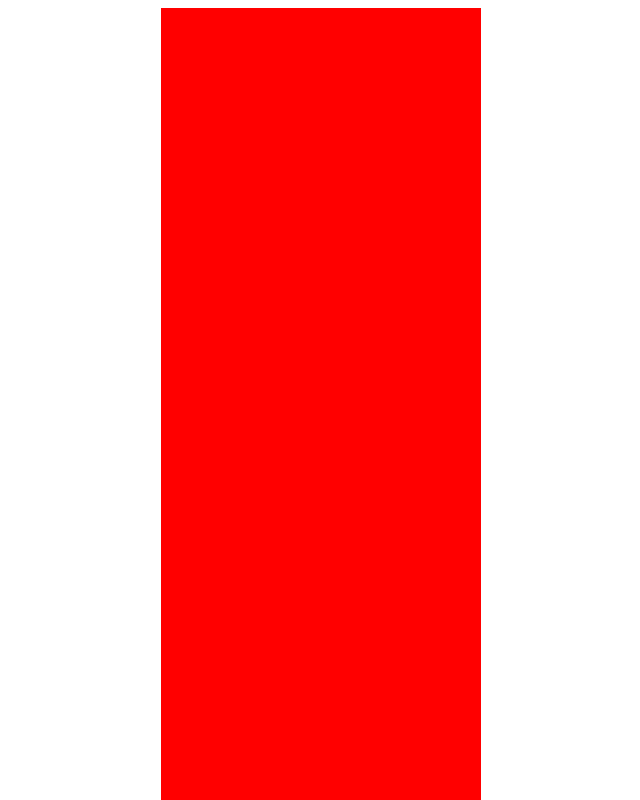
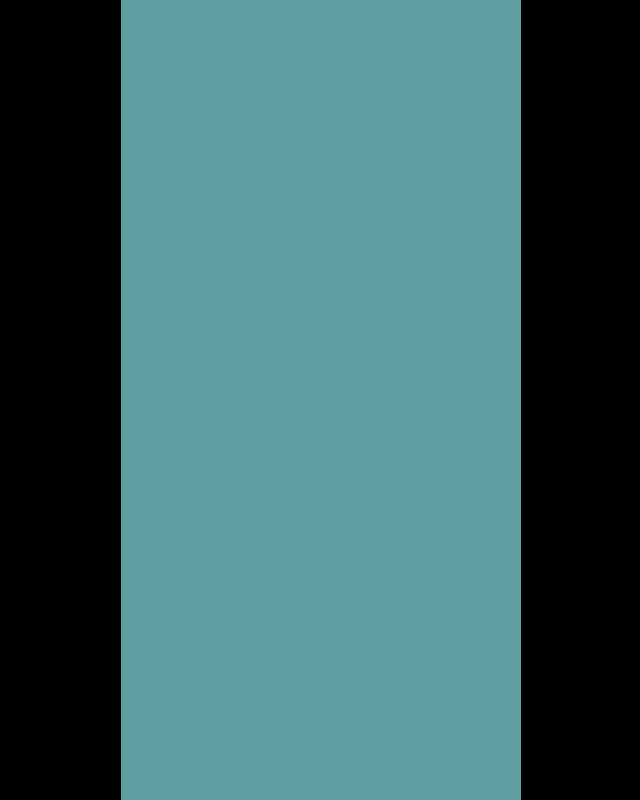
Before and after one commit to FerrandezBenjamin/Projet_tetris, a website: page Algo/client/index.html in a window 1280 px wide. Shown: the top 800 px of the page, without its empty margins (319-959 px from the left). Drawn offline with Linux system fonts and the light colour scheme; files whose address does not match are found by name.

Commit message:
Avancement Canvas

```diff
--- a/Algo/client/css/style.css
+++ b/Algo/client/css/style.css
@@ -1,7 +1,11 @@
 body {
+  margin: 0;
+  background-color: black;
   text-align: center;
+  overflow: hidden;
 }
 
 canvas {
-  background-color: red;
+  height: 100vh;
+  background-color: cadetblue;
 }
--- a/Algo/client/index.html
+++ b/Algo/client/index.html
@@ -8,7 +8,7 @@
   </head>
   <body>
     <div class="monDessin">
-      <canvas width="320" height="1280"> </canvas>
+      <canvas width="150" height="300"> </canvas>
     </div>
   </body>
   <script src="main.js"></script>
```
